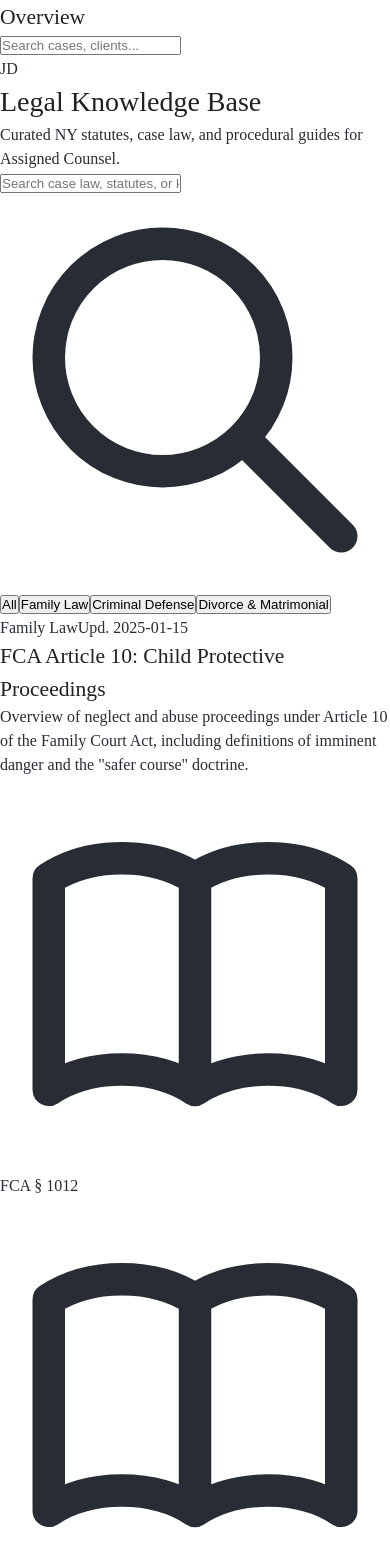
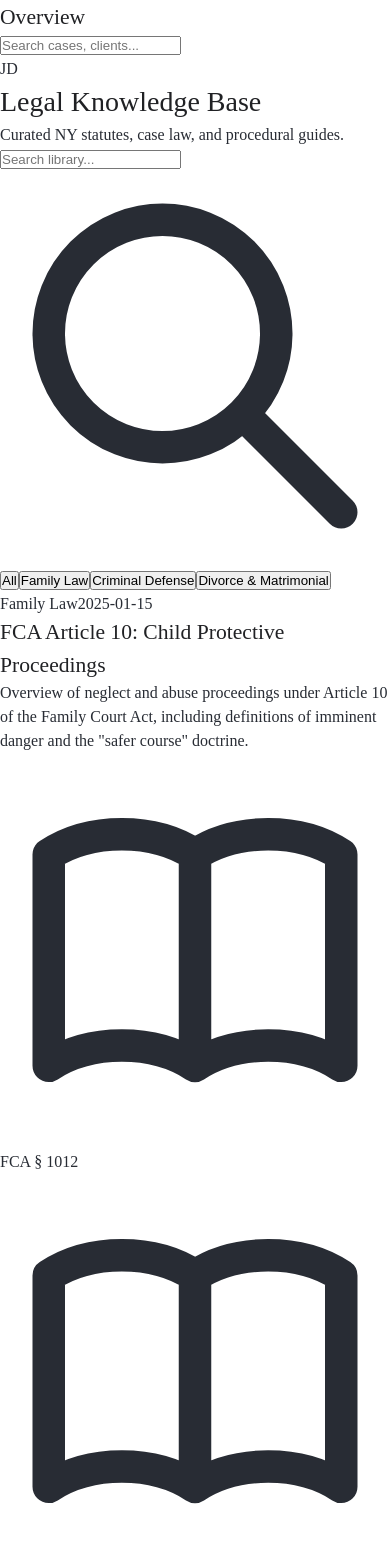
Before and after one commit to rajagupta999/https-github.com-rajagupta999-assigned-co-counsel, a Next.js app: page /dashboard/wiki in a window 390 px wide. Shown: the part 224-1788 px from the top of the page. Built offline with nearby package versions, Linux system fonts and the light colour scheme.

Commit message:
Refactor Wiki Home UX: Modernize layout, typography, and spacing

```diff
--- a/app/dashboard/wiki/page.tsx
+++ b/app/dashboard/wiki/page.tsx
@@ -19,20 +19,20 @@ export default function WikiPage() {
     });
 
     return (
-        <div className="p-8 max-w-[1600px] mx-auto animate-fade-in h-[calc(100vh-64px)] flex flex-col">
+        <div className="p-12 max-w-6xl mx-auto animate-fade-in h-[calc(100vh-64px)] flex flex-col">
             {/* Header */}
-            <div className="mb-8">
-                <h1 className="text-3xl font-light text-gray-900">Legal Knowledge Base</h1>
-                <p className="text-gray-500 mt-2">Curated NY statutes, case law, and procedural guides for Assigned Counsel.</p>
+            <div className="mb-12 text-center">
+                <h1 className="text-4xl font-light text-gray-900 tracking-tight mb-3">Legal Knowledge Base</h1>
+                <p className="text-gray-500 text-lg">Curated NY statutes, case law, and procedural guides.</p>
             </div>
 
             {/* Search & Filter */}
-            <div className="flex flex-col md:flex-row gap-4 mb-8">
-                <div className="relative flex-1 max-w-2xl">
+            <div className="flex flex-col md:flex-row gap-6 mb-12 justify-center">
+                <div className="relative flex-1 max-w-xl">
                     <input
                         type="text"
-                        placeholder="Search case law, statutes, or keywords..."
-                        className="w-full pl-12 pr-4 py-3 bg-white border border-gray-200 rounded-xl focus:ring-2 focus:ring-blue-500/20 focus:border-blue-500 outline-none transition-all shadow-sm"
+                        placeholder="Search library..."
+                        className="w-full pl-12 pr-4 py-3.5 bg-white border border-gray-200 rounded-2xl focus:ring-2 focus:ring-blue-100 focus:border-blue-500 outline-none transition-all shadow-sm text-gray-700"
                         value={searchTerm}
                         onChange={(e) => setSearchTerm(e.target.value)}
                     />
@@ -41,14 +41,14 @@ export default function WikiPage() {
                     </svg>
                 </div>
 
-                <div className="flex gap-2 overflow-x-auto pb-2 scrollbar-hide">
+                <div className="flex gap-3 overflow-x-auto pb-2 scrollbar-hide">
                     {categories.map(cat => (
                         <button
                             key={cat}
                             onClick={() => setSelectedCategory(cat)}
-                            className={`px-4 py-2 whitespace-nowrap rounded-full text-sm font-medium transition-colors border ${selectedCategory === cat
-                                    ? 'bg-gray-900 text-white border-gray-900'
-                                    : 'bg-white text-gray-600 border-gray-200 hover:bg-gray-50'
+                            className={`px-5 py-3.5 whitespace-nowrap rounded-xl text-sm font-medium transition-all ${selectedCategory === cat
+                                    ? 'bg-gray-900 text-white shadow-md'
+                                    : 'bg-white text-gray-600 border border-gray-200 hover:border-gray-300 hover:bg-gray-50'
                                 }`}
                         >
                             {cat}
@@ -58,38 +58,37 @@ export default function WikiPage() {
             </div>
 
             {/* Content Grid */}
-            <div className="grid grid-cols-1 md:grid-cols-2 lg:grid-cols-3 gap-6 overflow-y-auto pb-20">
+            <div className="grid grid-cols-1 md:grid-cols-2 lg:grid-cols-3 gap-8 overflow-y-auto pb-20 px-2">
                 {filteredArticles.map(article => (
-                    <Link key={article.id} href={`/dashboard/wiki/${article.slug}`} className="group block">
-                        <div className="h-full bg-white border border-gray-200 rounded-2xl p-6 hover:shadow-md transition-all duration-200 group-hover:border-blue-200">
-                            <div className="flex items-center justify-between mb-4">
-                                <span className={`text-[10px] uppercase tracking-wider font-semibold px-2 py-1 rounded-sm ${article.category === 'Family Law' ? 'bg-purple-50 text-purple-700' :
+                    <Link key={article.id} href={`/dashboard/wiki/${article.slug}`} className="group block h-full">
+                        <div className="h-full bg-white border border-gray-100 rounded-2xl p-8 hover:shadow-lg hover:border-blue-100 transition-all duration-300 relative overflow-hidden">
+                            <div className="absolute top-0 left-0 w-1 h-full bg-transparent group-hover:bg-blue-500 transition-colors"></div>
+
+                            <div className="flex items-center justify-between mb-6">
+                                <span className={`text-[10px] uppercase tracking-widest font-bold px-2 py-1 rounded-md ${article.category === 'Family Law' ? 'bg-purple-50 text-purple-700' :
                                         article.category === 'Criminal Defense' ? 'bg-red-50 text-red-700' :
                                             'bg-blue-50 text-blue-700'
                                     }`}>
                                     {article.category}
                                 </span>
-                                <span className="text-xs text-gray-400">Upd. {article.lastUpdated}</span>
+                                <span className="text-xs text-gray-400 font-medium">{article.lastUpdated}</span>
                             </div>
 
-                            <h2 className="text-lg font-medium text-gray-900 mb-3 group-hover:text-blue-600 transition-colors">
+                            <h2 className="text-xl font-medium text-gray-900 mb-4 group-hover:text-blue-700 transition-colors leading-snug">
                                 {article.title}
                             </h2>
 
-                            <p className="text-sm text-gray-500 leading-relaxed mb-6 line-clamp-3">
+                            <p className="text-sm text-gray-500 leading-relaxed mb-8 line-clamp-3">
                                 {article.summary}
                             </p>
 
                             <div className="flex flex-wrap gap-2 mt-auto">
                                 {article.citations.slice(0, 2).map((cite, i) => (
-                                    <span key={i} className="inline-flex items-center text-[10px] text-gray-500 bg-gray-50 px-2 py-1 rounded border border-gray-100">
-                                        <svg className="w-3 h-3 mr-1 text-gray-400" fill="none" stroke="currentColor" viewBox="0 0 24 24"><path strokeLinecap="round" strokeLinejoin="round" strokeWidth="2" d="M12 6.253v13m0-13C10.832 5.477 9.246 5 7.5 5S4.168 5.477 3 6.253v13C4.168 18.477 5.754 18 7.5 18s3.332.477 4.5 1.253m0-13C13.168 5.477 14.754 5 16.5 5c1.747 0 3.332.477 4.5 1.253v13C19.832 18.477 18.247 18 16.5 18c-1.746 0-3.332.477-4.5 1.253"></path></svg>
+                                    <span key={i} className="inline-flex items-center text-[11px] text-gray-500 bg-gray-50 px-2.5 py-1.5 rounded-md border border-gray-100">
+                                        <svg className="w-3 h-3 mr-1.5 text-gray-400" fill="none" stroke="currentColor" viewBox="0 0 24 24"><path strokeLinecap="round" strokeLinejoin="round" strokeWidth="2" d="M12 6.253v13m0-13C10.832 5.477 9.246 5 7.5 5S4.168 5.477 3 6.253v13C4.168 18.477 5.754 18 7.5 18s3.332.477 4.5 1.253m0-13C13.168 5.477 14.754 5 16.5 5c1.747 0 3.332.477 4.5 1.253v13C19.832 18.477 18.247 18 16.5 18c-1.746 0-3.332.477-4.5 1.253"></path></svg>
                                         {cite}
                                     </span>
                                 ))}
-                                {article.citations.length > 2 && (
-                                    <span className="text-[10px] text-gray-400 pt-1">+{article.citations.length - 2} more</span>
-                                )}
                             </div>
                         </div>
                     </Link>
@@ -98,11 +97,11 @@ export default function WikiPage() {
 
             {filteredArticles.length === 0 && (
                 <div className="text-center py-20">
-                    <div className="inline-block p-4 rounded-full bg-gray-50 mb-4">
-                        <svg className="w-8 h-8 text-gray-400" fill="none" stroke="currentColor" viewBox="0 0 24 24"><path strokeLinecap="round" strokeLinejoin="round" strokeWidth="2" d="M9.172 16.172a4 4 0 015.656 0M9 10h.01M15 10h.01M21 12a9 9 0 11-18 0 9 9 0 0118 0z"></path></svg>
+                    <div className="inline-flex items-center justify-center w-16 h-16 rounded-full bg-gray-50 mb-6">
+                        <svg className="w-8 h-8 text-gray-300" fill="none" stroke="currentColor" viewBox="0 0 24 24"><path strokeLinecap="round" strokeLinejoin="round" strokeWidth="2" d="M21 21l-6-6m2-5a7 7 0 11-14 0 7 7 0 0114 0z"></path></svg>
                     </div>
-                    <h3 className="text-gray-900 font-medium">No articles found</h3>
-                    <p className="text-gray-500 text-sm mt-1">Try adjusting your search terms or category filter.</p>
+                    <h3 className="text-gray-900 font-medium text-lg">No articles found</h3>
+                    <p className="text-gray-500 mt-2">Try adjusting your search terms or category filter.</p>
                 </div>
             )}
         </div>
```
